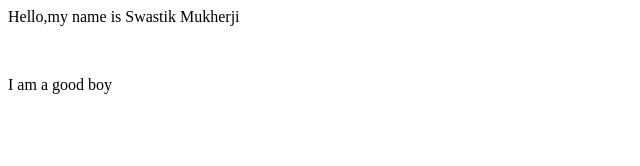
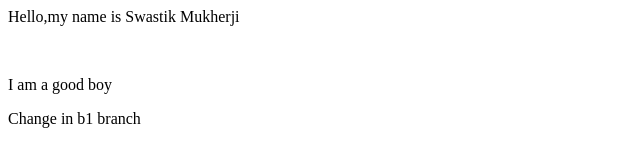
Before and after one commit to Swastik-Mukherji/Localrepo1, a plain HTML site: page index.html in a window 1280 px wide. Shown: the whole page, without its empty margins (0-640 px from the left). Drawn offline with Linux system fonts and the light colour scheme.

Commit message:
New feature added in b1 branch

```diff
--- a/index.html
+++ b/index.html
@@ -3,3 +3,4 @@
 </p>
 <br>
 <p>I am a good boy</p>
+<p>Change in b1 branch</p>
```
